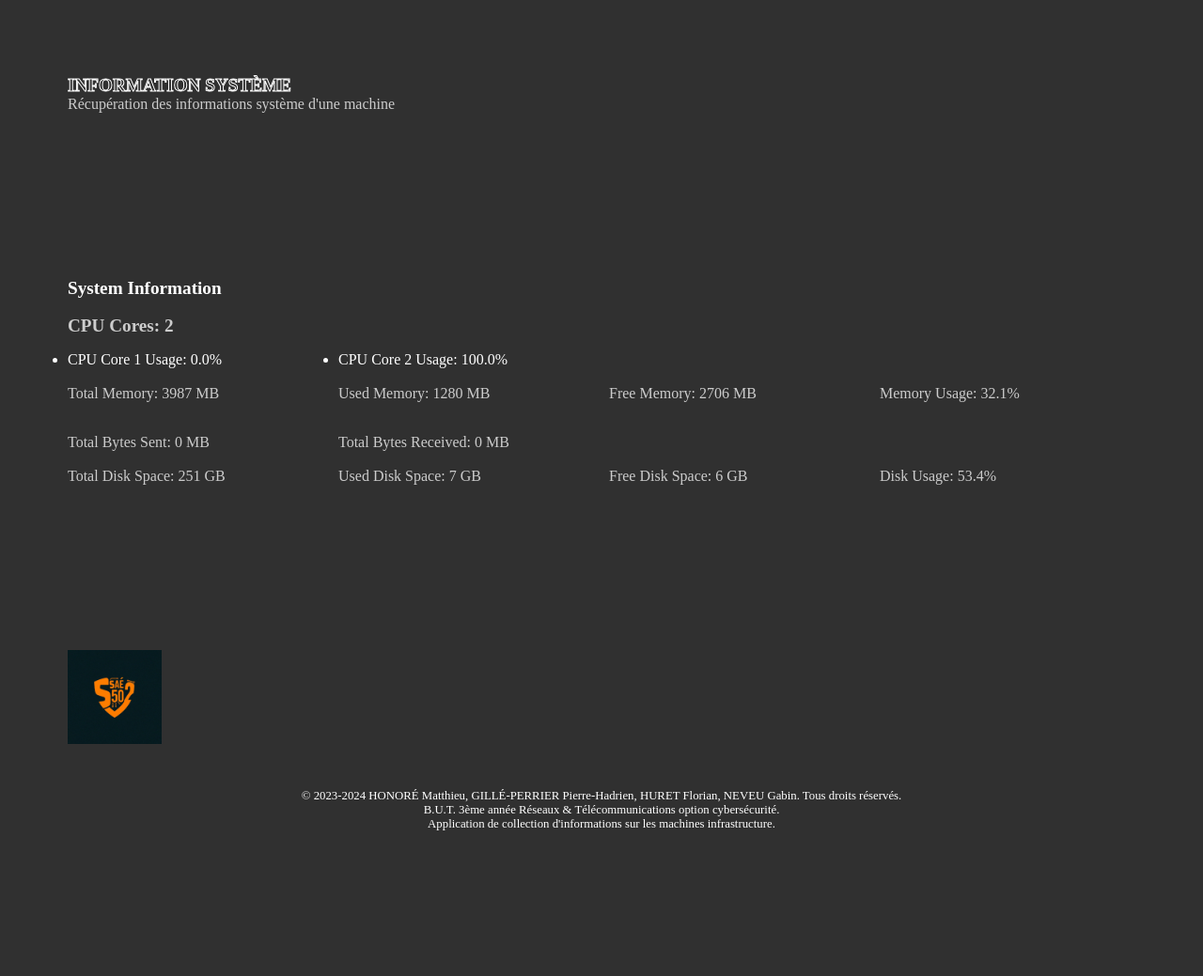
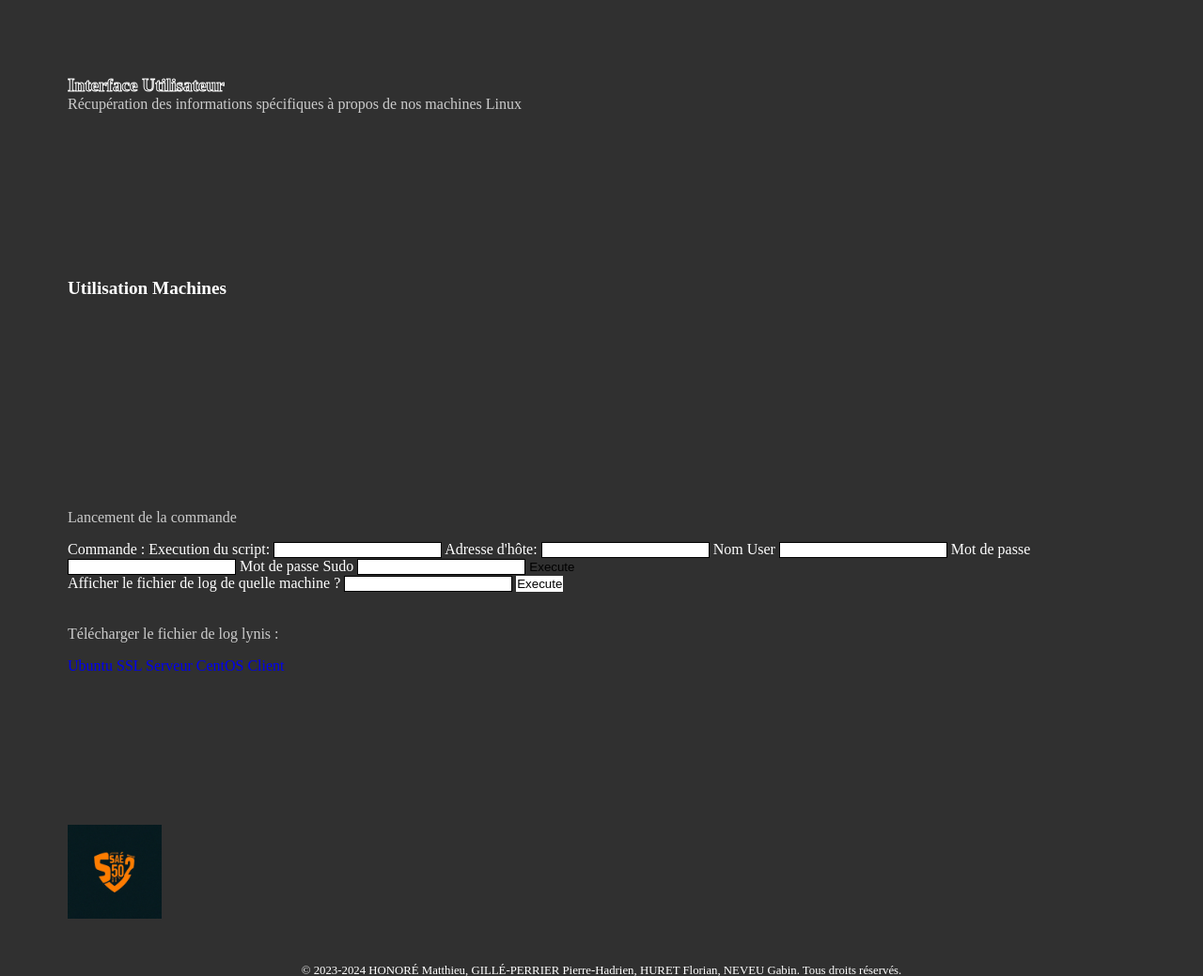
Before and after one commit to unkatorz/sae_502, a Flask app: page /ui in a window 1280 px wide. Shown: the part 164-1203 px from the top of the page at 94% size. Before the commit the page ends 1048 px from the top, so only its background shows below. Run offline with Flask 3, Linux system fonts and the light colour scheme; some libraries are stand-ins or nearby versions; some web fonts are replaced.

Commit message:
Info systemes machines virtuelles

```diff
--- a/main.py
+++ b/main.py
@@ -8,19 +8,24 @@ import time
 
 app = Flask(__name__)
 
+# Fonction pour supprimer les codes de couleur ANSI de la sortie
 def remove_ansi_color_codes(text):
-    ansi_escape = re.compile(r'\x1B(?:[@-Z\\-_]|\[[0-?]*[ -/]*[@-~])')
+    import re
+    ansi_escape = re.compile(r'\x1B\[[0-?]*[ -/]*[@-~]')
     return ansi_escape.sub('', text)
 
+# Route pour la page d'accueil
 @app.route('/')
 def home():
     return render_template('index.html')
 
+# Route pour récupérer les images
 @app.route('/images/<path:filename>')
 def get_image(filename):
     images_dir = os.path.join(os.getcwd(), 'images')
     return send_from_directory(images_dir, filename)
 
+# Route pour afficher les informations système
 @app.route('/ui')
 def ui():
     # Informations sur le CPU
@@ -41,7 +46,7 @@ def ui():
                            memory_stats=memory_stats, network_stats=network_stats,
                            disk_usage=disk_usage)
 
-
+# Routes pour les différentes fonctionnalités de l'application
 @app.route('/application')
 def application():
     return render_template('application.html')
@@ -62,6 +67,7 @@ def audit():
 def ssl():
     return render_template('ssl.html')
 
+# Route pour exécuter une commande SSH sur une machine distante
 @app.route('/execute_ssh_command', methods=['POST'])
 def execute_ssh_command():
     if request.method == 'POST':
@@ -88,14 +94,13 @@ def execute_ssh_command():
             time.sleep(60)
             while not channel.recv_ready():
                 pass
-            #resultat = channel.recv(4096).decode('utf-8')
 
+            # Copier le fichier de log Lynis
             channel.send('scp lynis.log root@192.168.21.1:/var/log/clients/'+hostname+'-lynis.log'+'\n')
             time.sleep(3)
             channel.send(password + '\n')
             time.sleep(5)
             ssh.close()
-
 
             resultat = 'OK'
 
@@ -104,6 +109,42 @@ def execute_ssh_command():
         except Exception as e:
             return f"Erreur lors de l'exécution de la commande : {str(e)}"
 
+
+@app.route('/execute_ssh_command2', methods=['POST'])
+def execute_ssh_command2():
+    if request.method == 'POST':
+        command = request.form['command']
+        hostname = request.form['hote']
+        username = request.form['user']
+        password = request.form['passwd']
+        sudo_password = request.form['sudo_passwd']
+
+        try:
+            # Établir la connexion SSH
+            ssh = paramiko.SSHClient()
+            ssh.set_missing_host_key_policy(paramiko.AutoAddPolicy())
+            ssh.connect(hostname, username=username, password=password)
+
+            # Exécuter la commande avec sudo
+            channel = ssh.invoke_shell()
+            channel.send('sudo ' + command + '\n')
+            while not channel.recv_ready():
+                pass
+
+            # Envoyer le mot de passe sudo
+            channel.send(sudo_password + '\n')
+            time.sleep(5)
+            while not channel.recv_ready():
+                pass
+
+            resultat = channel.recv(4096).decode('utf-8')
+
+            return render_template('ui.html', execute_ssh_command2=resultat)
+
+        except Exception as e:
+            return f"Erreur lors de l'exécution de la commande : {str(e)}"
+
+# Route pour afficher le contenu du fichier de log Lynis
 @app.route('/affichage_fichier_lynis', methods=['POST'])
 def affichage_fichier_lynis():
     log = request.form['IP_machine']
@@ -116,7 +157,7 @@ def affichage_fichier_lynis():
             contenu.append(lines)
     return render_template('audit.html', affichage_fichier_lynis=contenu)
 
-
+# Routes pour télécharger les fichiers de log Lynis et syslog
 @app.route('/download_lynis_ubuntu')
 def download_lynis_ubuntu():
     return send_file('/var/log/clients/192.168.21.10-lynis.log', as_attachment=True)
@@ -132,12 +173,6 @@ def download_syslog_ubuntu():
 @app.route('/download_syslog_centos')
 def download_syslog_centos():
     return send_file('/var/log/clients/192.168.21.20-syslog.log', as_attachment=True)
-# Fonction pour supprimer les codes de couleur ANSI de la sortie
-def remove_ansi_color_codes(text):
-    import re
-    ansi_escape = re.compile(r'\x1B\[[0-?]*[ -/]*[@-~]')
-    return ansi_escape.sub('', text)
-
 
 if __name__=='__main__':
     app.run(debug=True)
--- a/templates/ui.html
+++ b/templates/ui.html
@@ -29,48 +29,58 @@
 
     <div class="container">
       <div class="jumbotron">
-        <h1><span>INFORMATION SYSTÈME</span></h1>
-        <p>Récupération des informations système d'une machine</p>
+        <h1><span>Interface Utilisateur</span></h1>
+        <p>Récupération des informations spécifiques à propos de nos machines Linux</p>
       </div>
     </div>
-    <div class="container jumbotron">
-          <h3>System Information</h3>
-          <br>
+    <div class="container">
+      <h3></span>Utilisation Machines</span></h3>
+    </div>
+    <section class="container">
+        <div class="features">
+            <p>Lancement de la commande</p>
+        </div>
+        <div class="command">
+            <form class="command" id="commandForm" action="/execute_ssh_command2" method="post">
+                <label class="command" for="command">Commande : Execution du script:</label>
+                <input class="commandbox" type="text" id="command" name="command" required>
 
-          <!-- Afficher les informations CPU -->
-          <p class="info-cpu">CPU Cores: {{ cpu_cores }}</p>
-          <div class="row">
-            <ul class="info-cpu">
-              {% for percent in cpu_percent %}
-                <li class="info-cpu">CPU Core {{ loop.index }} Usage: {{ percent }}%</li>
-              {% endfor %}
-            </ul>
-          </div>
-          <br>
+                <label class="command" for="command">Adresse d'hôte:</label>
+                <input class="commandbox" type="text" id="command" name="hote" required>
 
-          <!-- Afficher les informations Mémoire en Mo -->
-          <div class="row">
-            <p>Total Memory: {{ memory_stats.total // (1024*1024) }} MB</p>
-            <p>Used Memory: {{ memory_stats.used // (1024*1024) }} MB</p>
-            <p>Free Memory: {{ memory_stats.available // (1024*1024) }} MB</p>
-            <p>Memory Usage: {{ memory_stats.percent }}%</p>
-          </div>
-          <br>
-          <!-- Afficher les informations Réseau en Mo -->
-          <div class="row">
-            <p>Total Bytes Sent: {{ network_stats.bytes_sent // (1024*1024) }} MB</p>
-            <p>Total Bytes Received: {{ network_stats.bytes_recv // (1024*1024) }} MB</p>
-          </div>
-          <br>
-          <!-- Afficher les informations Stockage en Go -->
-          <div class="row">
-            <p>Total Disk Space: {{ disk_usage.total // (1024*1024*1024) }} GB</p>
-            <p>Used Disk Space: {{ disk_usage.used // (1024*1024*1024) }} GB</p>
-            <p>Free Disk Space: {{ disk_usage.free // (1024*1024*1024) }} GB</p>
-            <p>Disk Usage: {{ disk_usage.percent }}%</p>
-          </div>
+                <label class="command" for="command">Nom User</label>
+                <input class="commandbox" type="text" id="command" name="user" required>
 
+                <label class="command" for="command">Mot de passe</label>
+                <input class="commandbox" type="password" id="command" name="passwd" required>
+                <label class="command" for="command">Mot de passe Sudo</label>
+                <input class="commandbox" type="password" id="command" name="sudo_passwd" required>
+                <button type="commandbutton">Execute</button>
+            </form>
         </div>
+        {% if execute_ssh_command2 %}
+        <p id="commandForm"> {{ execute_ssh_command2 }}</p>
+        {% endif %}
+        <div>
+            <form class="command" id="Log" action="/affichage_fichier_lynis" method='post'>
+                <label class="command" for="Log">Afficher le fichier de log de quelle machine ? </label>
+                <input class="commandbox" type="text" for="Log" name="IP_machine" required>
+                <button class="commandbutton">Execute</button>
+            </form>
+        </div>
+        <br>
+        <br>
+        <p>Télécharger le fichier de log lynis :</p>
+        <a href="{{ url_for('download_lynis_ubuntu')}}">Ubuntu SSL Serveur</a>
+        <a href="{{ url_for('download_lynis_centos')}}">CentOS Client</a>
+        {% if affichage_fichier_lynis %}
+        {% for element in affichage_fichier_lynis %}
+            <p class='Log'>{{ element }}</p>
+        {% endfor %}
+        {% endif %}
+
+
+
     </section>
 
     <footer class="container">
@@ -94,79 +104,3 @@
     <script src="script.js"></script>
 </body>
 </html>
-
-<!--
-  <!DOCTYPE html>
-<html lang="fr">
-<head>
-  <title>Bootstrap Example</title>
-  <meta charset="utf-8">
-  <meta name="viewport" content="width=device-width, initial-scale=1">
-  <link rel="stylesheet" href="https://cdn.jsdelivr.net/npm/bootstrap@4.6.2/dist/css/bootstrap.min.css">
-  <script src="https://cdn.jsdelivr.net/npm/jquery@3.7.1/dist/jquery.slim.min.js"></script>
-  <script src="https://cdn.jsdelivr.net/npm/popper.js@1.16.1/dist/umd/popper.min.js"></script>
-  <script src="https://cdn.jsdelivr.net/npm/bootstrap@4.6.2/dist/js/bootstrap.bundle.min.js"></script>
-
-
-  <script src="https://cdn.jsdelivr.net/npm/chart.js"></script>
-</head>
-<body>
-
-<div class="jumbotron text-center">
-  <h1>My First Bootstrap Page</h1>
-  <p>Resize this responsive page to see the effect!</p>
-</div>
-
-<div class="container">
-  <div class="row">
-    <div class="col-sm-4">
-      <h3>System Information</h3>
-
-
-      <div style="width: 400px; height: 200px;">
-        <canvas id="cpuChart"></canvas>
-      </div>
-
-
-      <p>CPU Cores: {{ cpu_cores }}</p>
-      <ul>
-        {% for percent in cpu_percent %}
-          <li>CPU Core {{ loop.index }} Usage: {{ percent }}%</li>
-        {% endfor %}
-      </ul>
-
-
-      <p>Total Memory: {{ memory_stats.total // (1024*1024) }} MB</p>
-      <p>Used Memory: {{ memory_stats.used // (1024*1024) }} MB</p>
-      <p>Free Memory: {{ memory_stats.available // (1024*1024) }} MB</p>
-      <p>Memory Usage: {{ memory_stats.percent }}%</p>
-
-
-      <p>Total Bytes Sent: {{ network_stats.bytes_sent // (1024*1024) }} MB</p>
-      <p>Total Bytes Received: {{ network_stats.bytes_recv // (1024*1024) }} MB</p>
-
-
-      <p>Total Disk Space: {{ disk_usage.total // (1024*1024*1024) }} GB</p>
-      <p>Used Disk Space: {{ disk_usage.used // (1024*1024*1024) }} GB</p>
-      <p>Free Disk Space: {{ disk_usage.free // (1024*1024*1024) }} GB</p>
-      <p>Disk Usage: {{ disk_usage.percent }}%</p>
-
-    </div>
-    <div class="col-sm-4">
-      <h3>Column 2</h3>
-      <p>Lorem ipsum dolor sit amet, consectetur adipisicing elit...</p>
-      <p>Ut enim ad minim veniam, quis nostrud exercitation ullamco laboris...</p>
-    </div>
-    <div class="col-sm-4">
-      <h3>Column 3</h3>
-      <p>Lorem ipsum dolor sit amet, consectetur adipisicing elit...</p>
-      <p>Ut enim ad minim veniam, quis nostrud exercitation ullamco laboris...</p>
-    </div>
-  </div>
-</div>
-
-
-
-</body>
-</html>
--->
```
